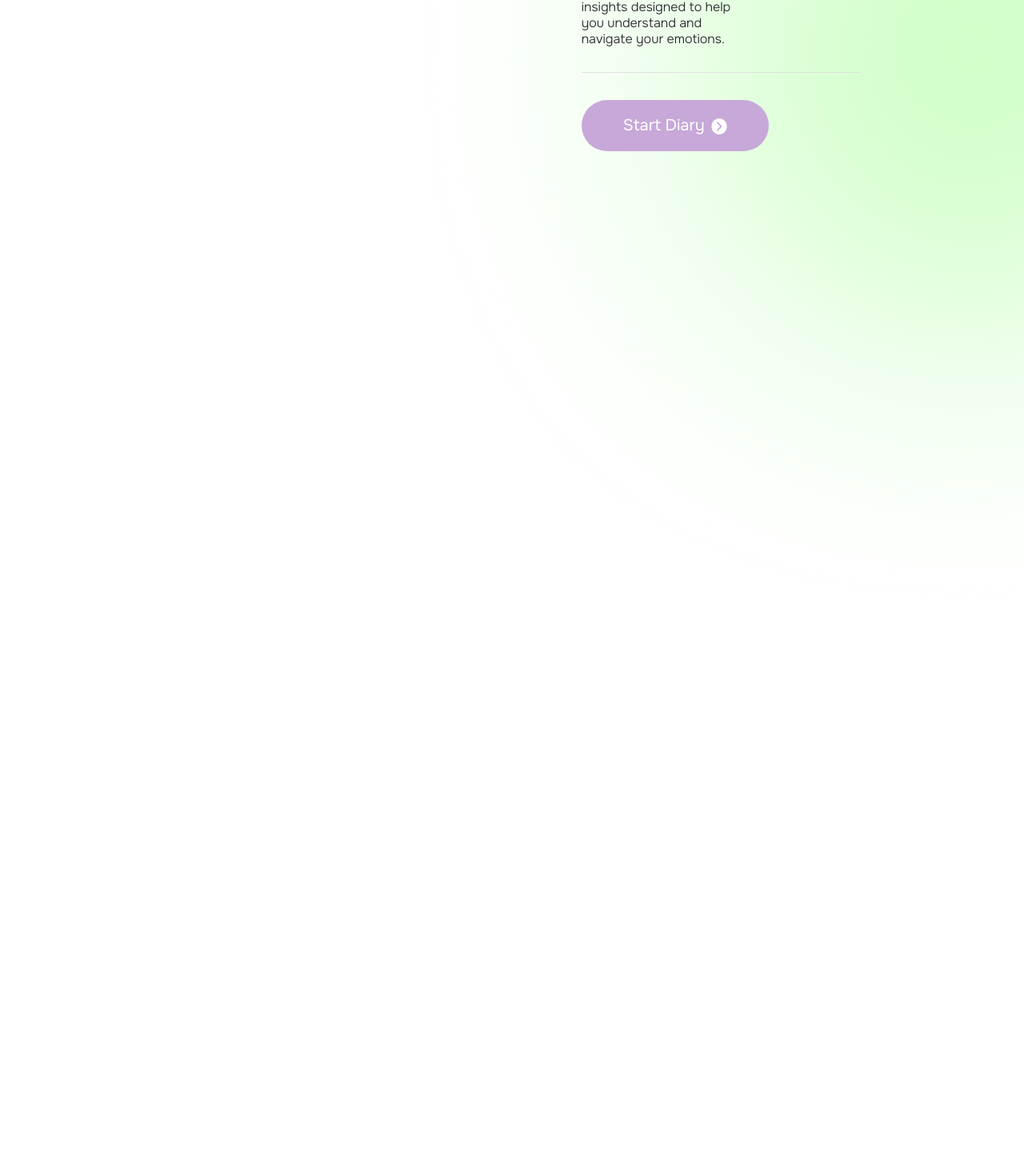
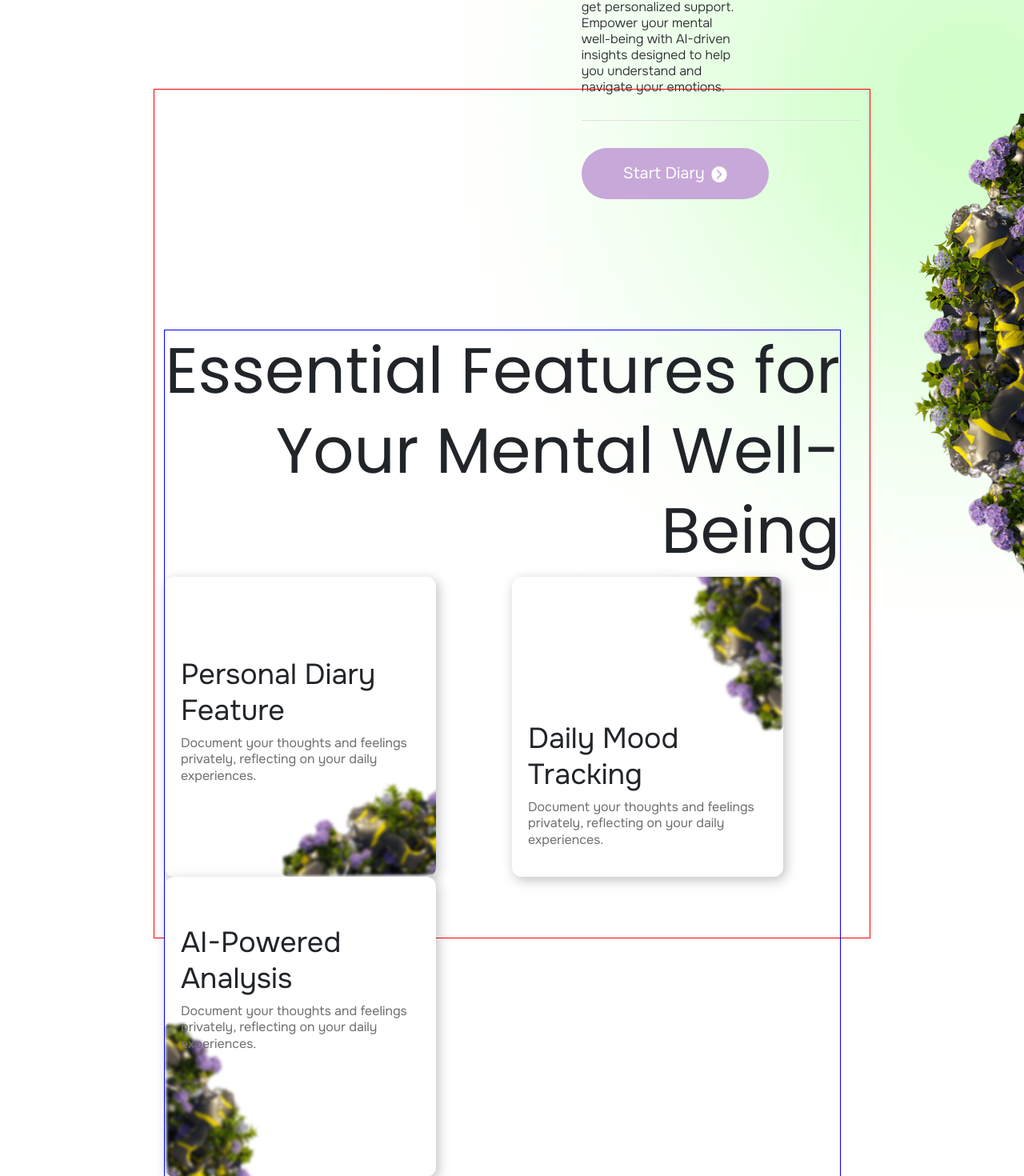
Before and after one commit to dilanjanavm/MoodMap-FrontEnd, a React (Vite) app: page / in a window 1280 px wide. Shown: the part 800-2270 px from the top of the page at 80% size. Before the commit the page ends 1643 px from the top, so only its background shows below. Built offline with nearby package versions, Linux system fonts and the light colour scheme.

Commit message:
feat: Implement Features Page

```diff
--- a/src/App.jsx
+++ b/src/App.jsx
@@ -1,5 +1,6 @@
 import './App.css'
 import NavBar from './components/pageComponents/NavBar'
+import FeaturesPage from './components/pages/FeaturesPage'
 import HomePage from './components/pages/HomePage'
 
 function App() {
@@ -7,6 +8,7 @@ function App() {
     <main>
       <NavBar />
       <HomePage />
+      <FeaturesPage />
     </main>
   )
 }
--- /dev/null
+++ b/src/components/pageComponents/FeaturesCard.jsx
@@ -0,0 +1,38 @@
+import Flowerscard from '../../assets/Flowerscard.png';
+
+const FeaturesCard = ({ card }) => {
+    if (card === 1) {
+        return (
+            <div style={{ position: 'relative', width: '339px', height: '375px', borderRadius: '12px', backgroundColor: '#fff', boxShadow: '3px 4px 15.2px 0 rgba(0, 0, 0, 0.25)', padding: '0' }}>
+                <img src={Flowerscard} alt="card Border" style={{ position: 'absolute', bottom: '0', right: '0', borderRadius: '12px' }} />
+                <div style={{ padding: '20px', position: 'absolute', top: '80px' }}>
+                    <h1 style={{ fontFamily: 'Onest', fontWeight: '400', fontSize: '36px', lineHeight: '45.18px', textAlign: 'left' }}>Personal Diary Feature</h1>
+                    <h3 style={{ fontFamily: 'Onest', fontWeight: '400', fontSize: '16px', lineHeight: '20.08px', textAlign: 'left', color: '#6F6F6F' }}>Document your thoughts and feelings privately, reflecting on your daily experiences.</h3>
+                </div>
+            </div>
+        )
+    } else if (card === 2) {
+        return (
+            <div style={{ position: 'relative', width: '339px', height: '375px', borderRadius: '12px', backgroundColor: '#fff', boxShadow: '3px 4px 15.2px 0 rgba(0, 0, 0, 0.25)', padding: '0' }}>
+                <img src={Flowerscard} alt="card Border" style={{ position: 'absolute', top: '28px', right: '-28px', borderRadius: '12px', rotate: '270deg' }} />
+                <div style={{ padding: '20px', position: 'absolute', top: '160px' }}>
+                    <h1 style={{ fontFamily: 'Onest', fontWeight: '400', fontSize: '36px', lineHeight: '45.18px', textAlign: 'left' }}>Daily Mood Tracking</h1>
+                    <h3 style={{ fontFamily: 'Onest', fontWeight: '400', fontSize: '16px', lineHeight: '20.08px', textAlign: 'left', color: '#6F6F6F' }}>Document your thoughts and feelings privately, reflecting on your daily experiences.</h3>
+                </div>
+            </div>
+        )
+    }
+    else if (card === 3) {
+        return (
+            <div style={{ position: 'relative', width: '339px', height: '375px', borderRadius: '12px', backgroundColor: '#fff', boxShadow: '3px 4px 15.2px 0 rgba(0, 0, 0, 0.25)', padding: '0' }}>
+            <img src={Flowerscard} alt="card Border" style={{ position: 'absolute', bottom: '28px', left: '-28px', borderRadius: '12px', rotate: '90deg' }} />
+            <div style={{ padding: '20px', position: 'absolute', top: '40px' }}>
+                <h1 style={{ fontFamily: 'Onest', fontWeight: '400', fontSize: '36px', lineHeight: '45.18px', textAlign: 'left' }}>AI-Powered Analysis</h1>
+                <h3 style={{ fontFamily: 'Onest', fontWeight: '400', fontSize: '16px', lineHeight: '20.08px', textAlign: 'left', color: '#6F6F6F' }}>Document your thoughts and feelings privately, reflecting on your daily experiences.</h3>
+            </div>
+        </div>
+        )
+    }
+}
+
+export default FeaturesCard
--- a/src/components/pageComponents/HomeStartDiary.jsx
+++ b/src/components/pageComponents/HomeStartDiary.jsx
@@ -10,7 +10,7 @@ import '../../styles/HomePage.css';
 
 const HomeStartDiary = () => {
     return (
-        <div style={{ position: 'relative', width: "100%", height: "100%" }}>
+        <div style={{ position: 'relative', width: "100%", height: "100%", top:'40px' }}>
             <div style={{ borderTop: '1px solid #E0E0E0', borderBottom: '1px solid #E0E0E0',}}>
                 <div className='employeeImages'>
                     <span><img src={image1} alt="employee image 1" /></span>
--- /dev/null
+++ b/src/components/pages/FeaturesPage.jsx
@@ -0,0 +1,42 @@
+import { Col, Container, Row } from "reactstrap"
+import flowers from '../../assets/Flowers.png';
+import '../../styles/FeaturesPage.css';
+import FeaturesCard from "../pageComponents/FeaturesCard";
+
+const FeaturesPage = () => {
+  return (
+    <Container fluid style={{ border: '1px solid red', position: 'relative' }} className="features-page-container">
+      <Row>
+        <Col sm='12' md='12' lg='12' xl='12'>
+          <img src={flowers} alt="Flowers" className="flowers" />
+        </Col>
+        <Row>
+          <Col sm='12' md='12' lg='12' xl='12' style={{ position: 'relative' }}>
+            <div style={{ border: '1px solid blue', position: 'relative' }} className="features-container">
+
+              <Row>
+                <Col sm='12' md='12' lg='12' xl='12'>
+                  <h1 className="features-title">Essential Features for Your Mental Well-Being</h1>
+                </Col>
+              </Row>
+              <Row>
+                <Col>
+                  <FeaturesCard card={1}/>
+                </Col>
+                <Col>
+                  <FeaturesCard card={2}/>
+                </Col>
+                <Col>
+                  <FeaturesCard card={3}/>
+                </Col>
+              </Row>
+
+            </div>
+          </Col>
+        </Row>
+      </Row>
+    </Container>
+  )
+}
+
+export default FeaturesPage
--- a/src/components/pages/HomePage.jsx
+++ b/src/components/pages/HomePage.jsx
@@ -5,7 +5,7 @@ import '../../styles/HomePage.css';
 
 const HomePage = () => {
     return (
-        <Container fluid style={{marginTop:'150px'}}>
+        <Container fluid style={{marginTop:'170px', position:'relative'}}>
             <Row>
                 <Col sm='12' md='12' lg='12' xl='12'>
                     <h1 className="home-title">Navigate Your Emotions with Insightful Mood Tracking</h1>
--- /dev/null
+++ b/src/styles/FeaturesPage.css
@@ -0,0 +1,26 @@
+.flowers {
+    position: absolute;
+    top: 30px;
+    right: -200px;
+}
+
+.features-title {
+    font-family: 'Poppins', sans-serif;
+    font-size: 80px;
+    font-weight: 400;
+    line-height: 100px;
+    text-align: right;
+}
+
+.features-container {
+    position: relative;
+    display: block;
+    top: 300px;
+    right: 0;
+    margin: 0;
+    width: 100%;
+    display: flex;
+    flex-direction: column;
+    align-items: center;
+    justify-content: space-evenly;
+}
--- a/src/styles/HomePage.css
+++ b/src/styles/HomePage.css
@@ -42,8 +42,8 @@
     max-width: 1512px;
     max-height: 4201px;
     position: absolute;
-    top: 160px;
-    left: -150px;
+    top: 0;
+    left: -250px;
     z-index: -1;
     transform: rotate(180deg) scaleY(-1);
 }
```
Also changed, not shown: src/assets/Flowerscard.png (added), src/assets/hand.png (added).
